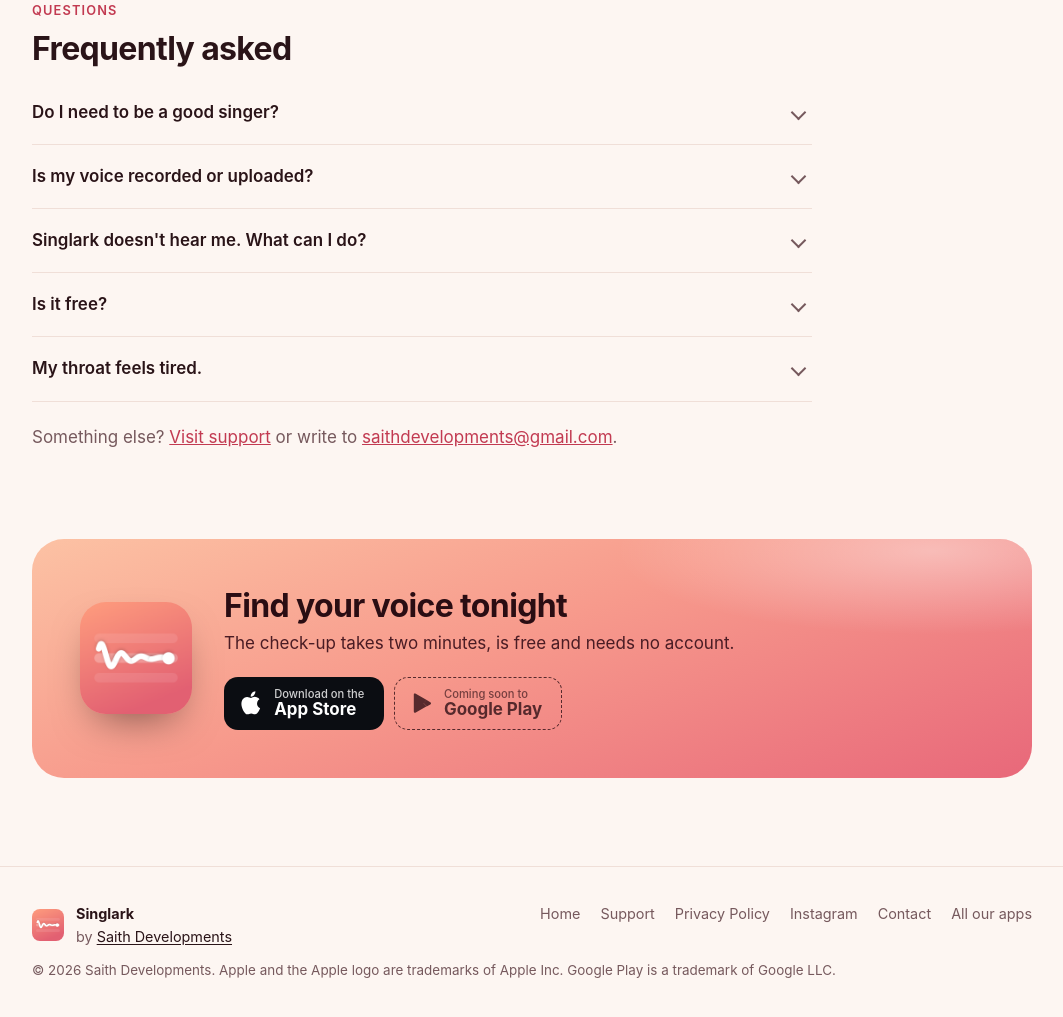
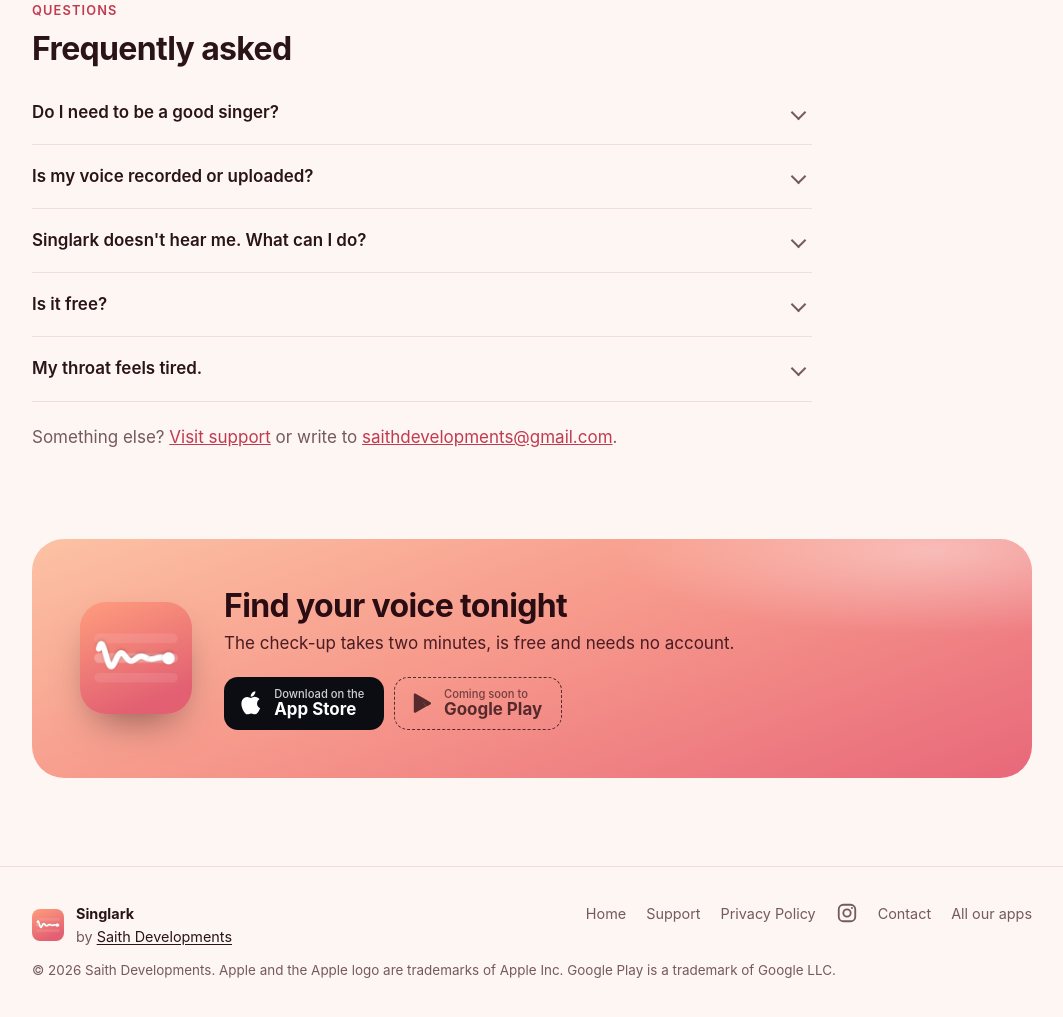
Before and after one commit to Saith96/singwell-site, a plain HTML site: page index.html in a window 1280 px wide. Shown: the part 3187-4204 px from the top of the page, without its empty margins (108-1171 px from the left). Drawn offline with Linux system fonts and the light colour scheme.

Commit message:
Social links as Instagram/TikTok icons
Co-Authored-By: Claude Opus 5.5 <noreply@anthropic.com>

```diff
--- a/index.html
+++ b/index.html
@@ -132,6 +132,7 @@ footer.site .fb img{width:32px;height:32px;border-radius:8px}
 footer.site .fb b{color:var(--ink);display:block}
 footer.site nav{display:flex;flex-wrap:wrap;gap:6px 20px}
 footer.site a{color:var(--muted);text-decoration:none}footer.site a:hover{color:var(--ink);text-decoration:underline}
+footer.site .social{display:inline-flex;gap:14px;align-items:center}footer.site .social a{display:inline-flex}footer.site .social a:hover{color:var(--ink);text-decoration:none}
 footer.site .legal{flex-basis:100%;margin:0;font-size:.84rem}
 
 @media(max-width:900px){
@@ -187,7 +188,7 @@ footer.site .legal{flex-basis:100%;margin:0;font-size:.84rem}
 </div></main>
 <footer class="site"><div class="wrap">
 <div class="fb"><img src="assets/icon.png" alt="" width="32" height="32" loading="lazy"><span><b>Singlark</b>by <a href="https://saith96.github.io/apps/" class="maker">Saith Developments</a></span></div>
-<nav aria-label="Footer"><a href="index.html">Home</a><a href="support.html">Support</a><a href="privacy.html">Privacy Policy</a><a href="https://www.instagram.com/singlarkapp/" rel="me noopener" target="_blank">Instagram</a><a href="mailto:saithdevelopments@gmail.com">Contact</a><a href="https://saith96.github.io/apps/">All our apps</a></nav>
+<nav aria-label="Footer"><a href="index.html">Home</a><a href="support.html">Support</a><a href="privacy.html">Privacy Policy</a><span class="social"><a href="https://www.instagram.com/singlarkapp/" rel="me noopener" target="_blank" aria-label="Singlark on Instagram" title="Singlark on Instagram"><svg viewBox="0 0 24 24" width="22" height="22" fill="none" stroke="currentColor" stroke-width="2" aria-hidden="true"><rect x="3" y="3" width="18" height="18" rx="5"/><circle cx="12" cy="12" r="4"/><circle cx="17.4" cy="6.6" r="1.1" fill="currentColor" stroke="none"/></svg></a></span><a href="mailto:saithdevelopments@gmail.com">Contact</a><a href="https://saith96.github.io/apps/">All our apps</a></nav>
 <p class="legal">&copy; 2026 Saith Developments. Apple and the Apple logo are trademarks of Apple Inc. Google Play is a trademark of Google LLC.</p>
 </div></footer><script>
 (function(){var h=document.querySelector('header.top');function f(){h.classList.toggle('scrolled',scrollY>8)}addEventListener('scroll',f,{passive:true});f();
```
Also changed, not shown: privacy.html (+2 -1 lines), support.html (+2 -1 lines).
